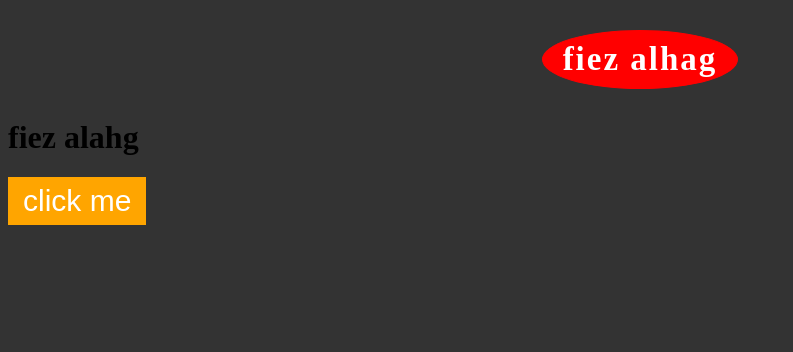
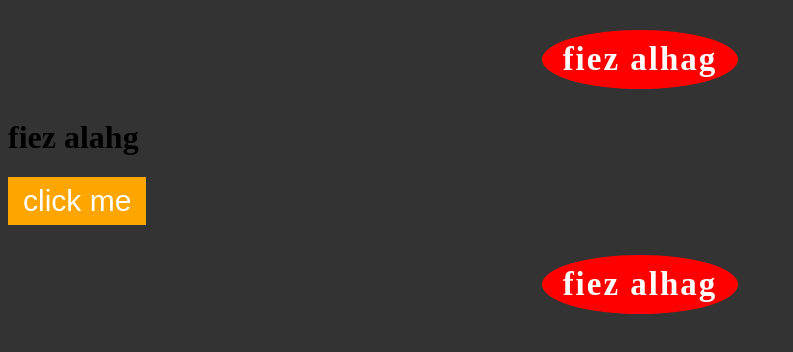
Before and after one commit to FiezAlhag/myProject, a plain HTML site: page index.html in a window 1280 px wide. Shown: the whole page, without its empty margins (0-793 px from the left). Drawn offline with Linux system fonts and the light colour scheme.

Commit message:
edit the html file

```diff
--- a/index.html
+++ b/index.html
@@ -11,5 +11,6 @@
     <script src="app.js"></script>
     <h1>fiez alahg</h1>
     <button>click me </button>
+    <p>fiez alhag</p>
 </body>
 </html>
```
